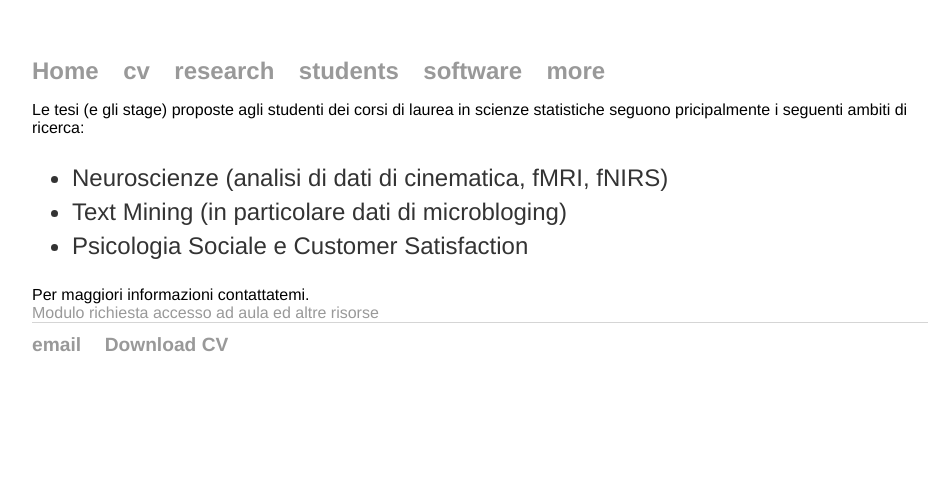
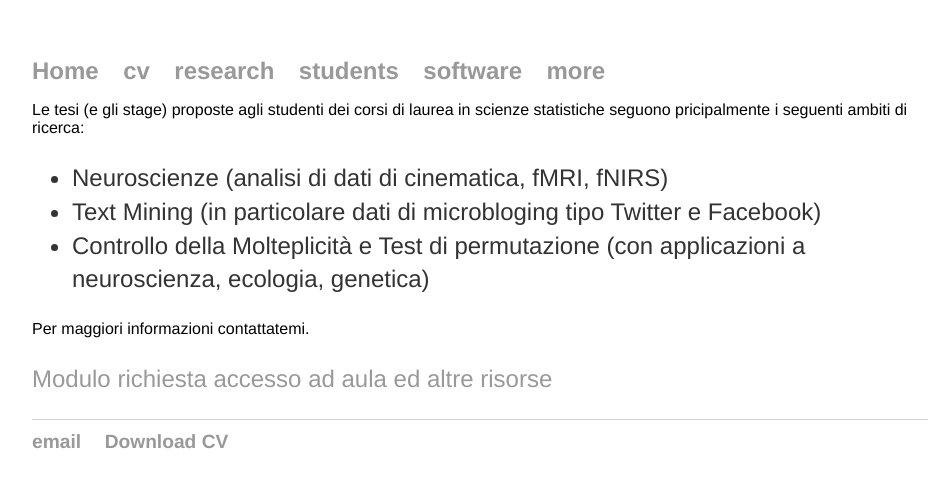
Before and after one commit to livioivil/livioivil.github.io, a Jekyll site: the page built from students/tesi.html, in a window 1280 px wide. Shown: the top 488 px of the page, without its empty margins (160-1097 px from the left). Built offline with Jekyll 4.4.1, drawn with Linux system fonts in a browser that asks for light colours.

Commit message:
link form accesso

```diff
--- a/students/tesi.html
+++ b/students/tesi.html
@@ -7,14 +7,17 @@
 <ul>
 <li> Neuroscienze (analisi di dati di cinematica, fMRI, fNIRS)
 </li>
-<li> Text Mining (in particolare dati di microbloging)
+<li> Text Mining (in particolare dati di microbloging tipo Twitter e Facebook)
 </li>
-<li> Psicologia Sociale e Customer Satisfaction
+<li> Controllo della Molteplicità e Test di permutazione (con applicazioni a neuroscienza, ecologia, genetica)
 </li>
 </ul>
 Per maggiori informazioni contattatemi.
 </div>
 
 <div class="tesi">
+<p>
 <a href="https://docs.google.com/forms/d/1v91Oe2ESnCfxThRL8br6OGXRh3MzOQpN-0VofzjbnBI/viewform" >Modulo richiesta accesso ad aula ed altre risorse</a>
+
+  </p>
 </div>
```
